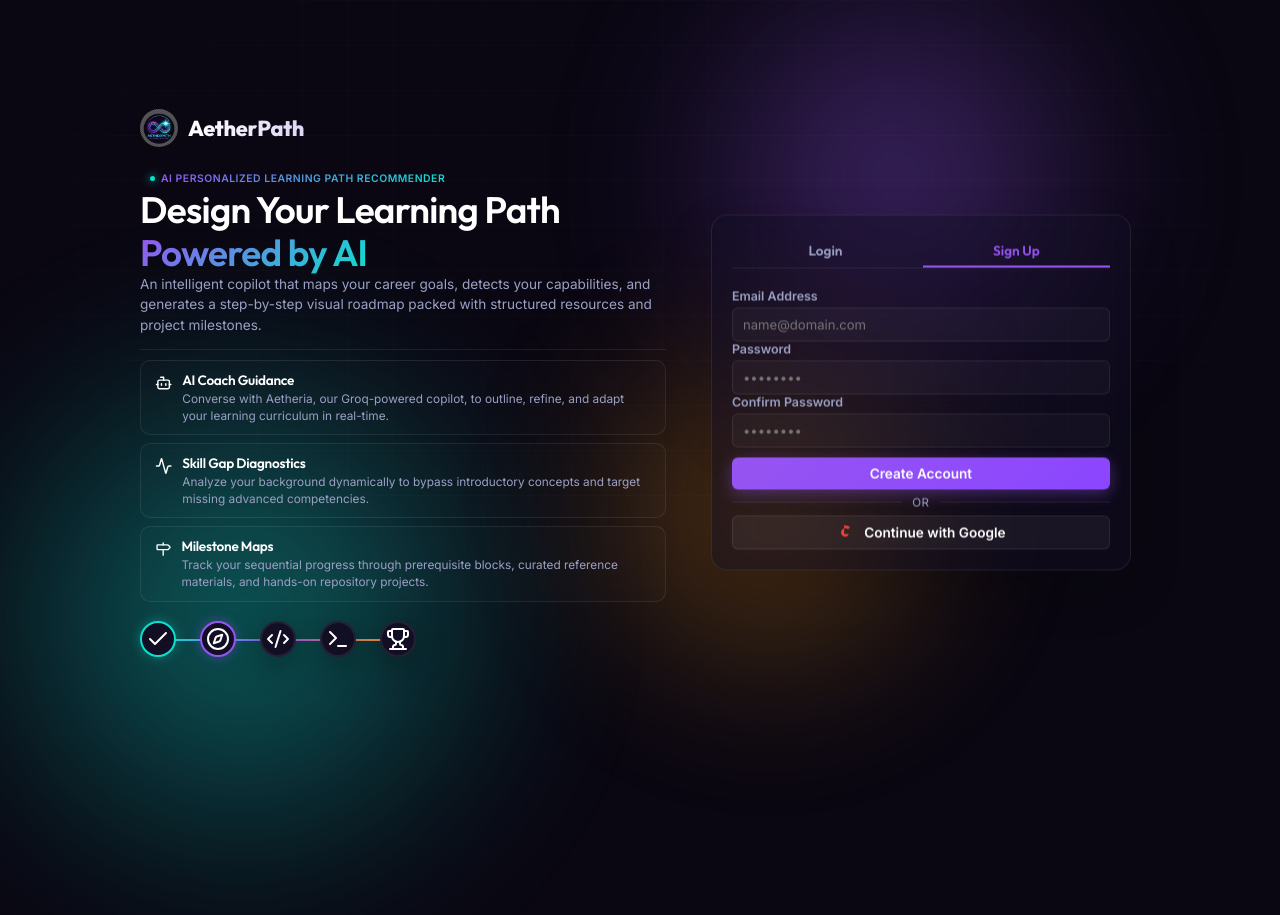
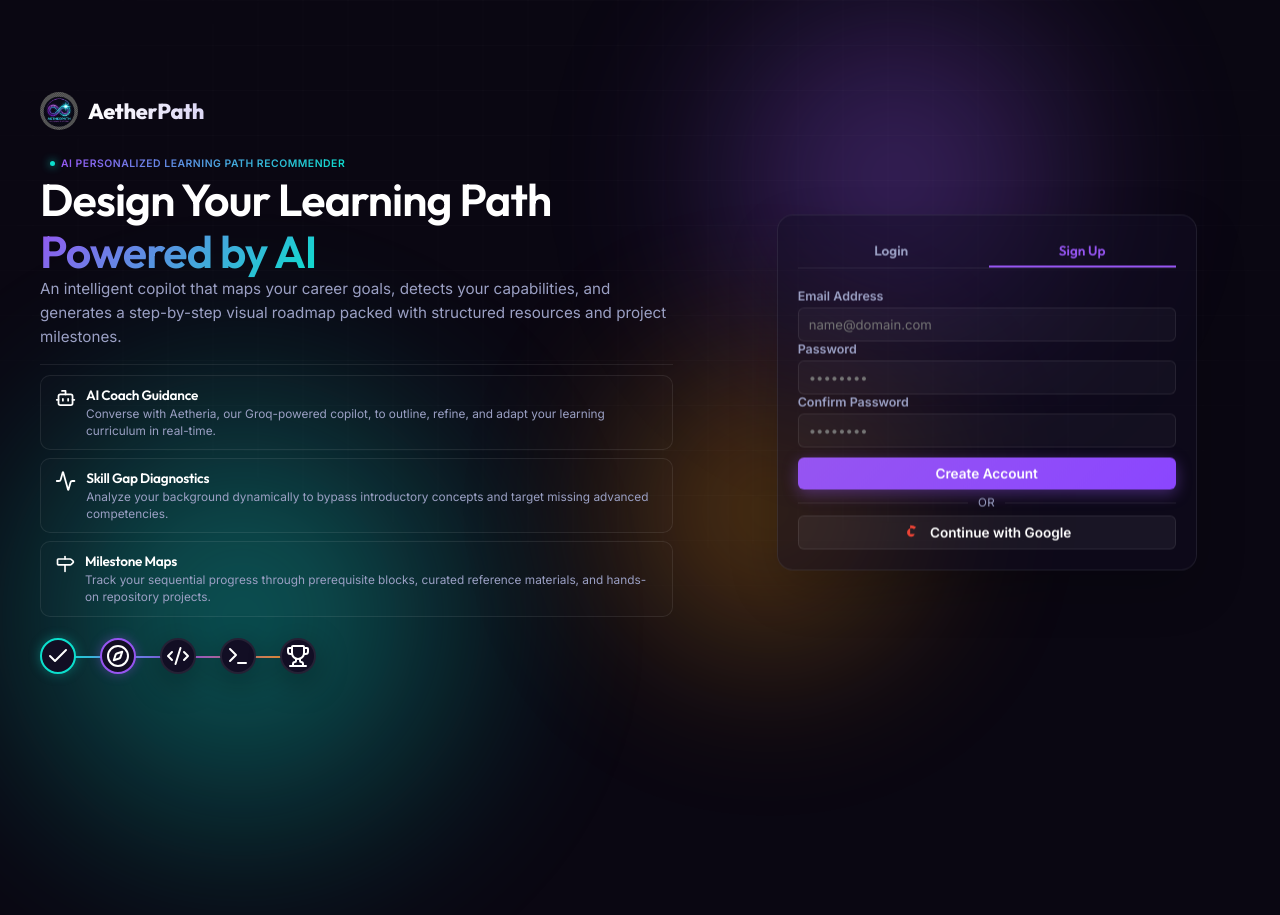
Before and after one commit to ShaikMuktharBasha/HCLTech_Amplified_Challenge, a website built with Vite: page index.html in a window 1280 px wide. Built offline with nearby package versions, Linux system fonts and the light colour scheme.

Commit message:
design: expand landing page grid and typography to full screen desktop layout

```diff
--- a/src/style.css
+++ b/src/style.css
@@ -2014,7 +2014,7 @@ h1, h2, h3, h4, h5, h6 {
   align-items: center;
   justify-content: center;
   min-height: 100vh;
-  padding: 20px;
+  padding: 40px;
   position: relative;
   z-index: 10;
   overflow-y: auto;
@@ -2042,9 +2042,9 @@ h1, h2, h3, h4, h5, h6 {
 /* Split Grid Layout for Landing Page */
 .landing-grid {
   display: grid;
-  grid-template-columns: 1.2fr 1fr;
-  gap: 36px;
-  max-width: 1000px;
+  grid-template-columns: 1.25fr 1fr;
+  gap: 60px;
+  max-width: 1300px;
   width: 100%;
   align-items: center;
   margin: 0 auto;
@@ -2056,7 +2056,7 @@ h1, h2, h3, h4, h5, h6 {
   flex-direction: column;
   align-items: flex-start;
   text-align: left;
-  gap: 14px;
+  gap: 16px;
 }
 
 .landing-right {
@@ -2069,7 +2069,7 @@ h1, h2, h3, h4, h5, h6 {
 /* Adjustments for Title & Desc on Left */
 .landing-left .landing-hero-title {
   text-align: left;
-  font-size: 2.3rem;
+  font-size: 2.8rem;
   max-width: 100%;
   line-height: 1.15;
 }
@@ -2077,9 +2077,9 @@ h1, h2, h3, h4, h5, h6 {
 .landing-left .landing-hero-desc {
   text-align: left;
   max-width: 100%;
-  font-size: 0.85rem;
-  color: var(--text-muted);
-  line-height: 1.5;
+  font-size: 0.95rem;
+  color: var(--text-muted);
+  line-height: 1.55;
 }
 
 .landing-left .landing-brand {
```
